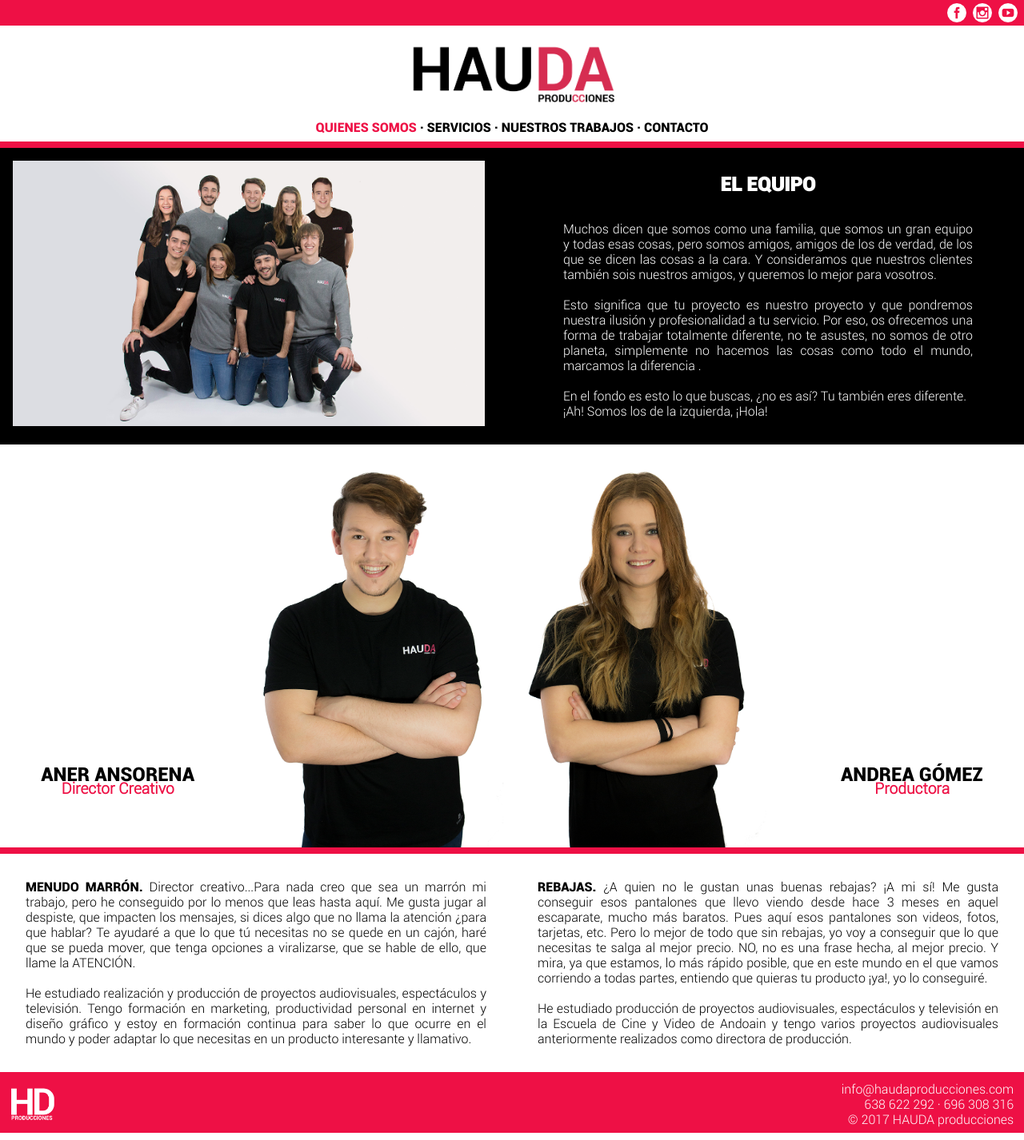
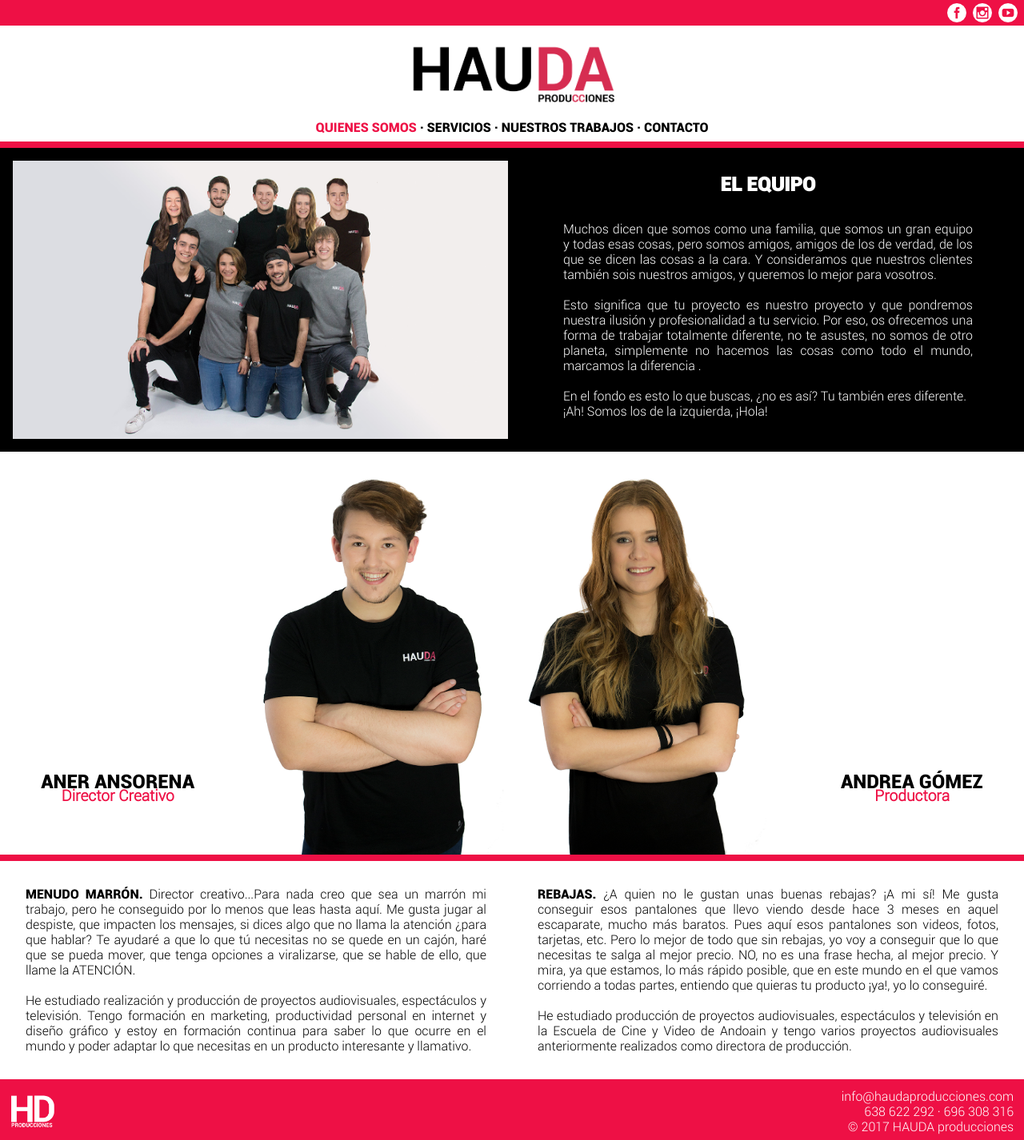
Before and after one commit to kikearb/proyectoDaw, a Jekyll site: the page built from nosotros.html, in a window 1280 px wide. Shown: the whole page at 80% size. Built offline with Jekyll 4.4.1, drawn with Linux system fonts in a browser that asks for light colours; nearby versions of some CDN libraries.

Commit message:
Centrada foto de equipo

```diff
--- a/_sass/nosotros.scss
+++ b/_sass/nosotros.scss
@@ -2,17 +2,18 @@
     width: 50%;
     @include horizontal-padding(4em);
     @include vertical-padding(2em);
-    float: right;
+    flex: 1;
 }
 
 .desc .equi {
     width: 50%;
-    float: left;
+    flex: 1;
+    display: flex;
 }
 
 .desc .equi img {
-    max-width: 100%;
-    max-height: 364px;
+    margin: 0 auto;
+    max-height: 380px;
     padding: 1em;
 }
 
--- a/_sass/styles.scss
+++ b/_sass/styles.scss
@@ -96,9 +96,9 @@
 .menu-movil {
     float: left;
     font-size: 150%;
-    width: 50%;
     text-align: right;
-    @include horizontal-padding(2em);
+    margin-left: 5em;
+    margin-right: 1em;
     @include vertical-margin(1.1em);
     @media (min-width: 768px) {
         display: none;
```
Also changed, not shown: 1 other file.
